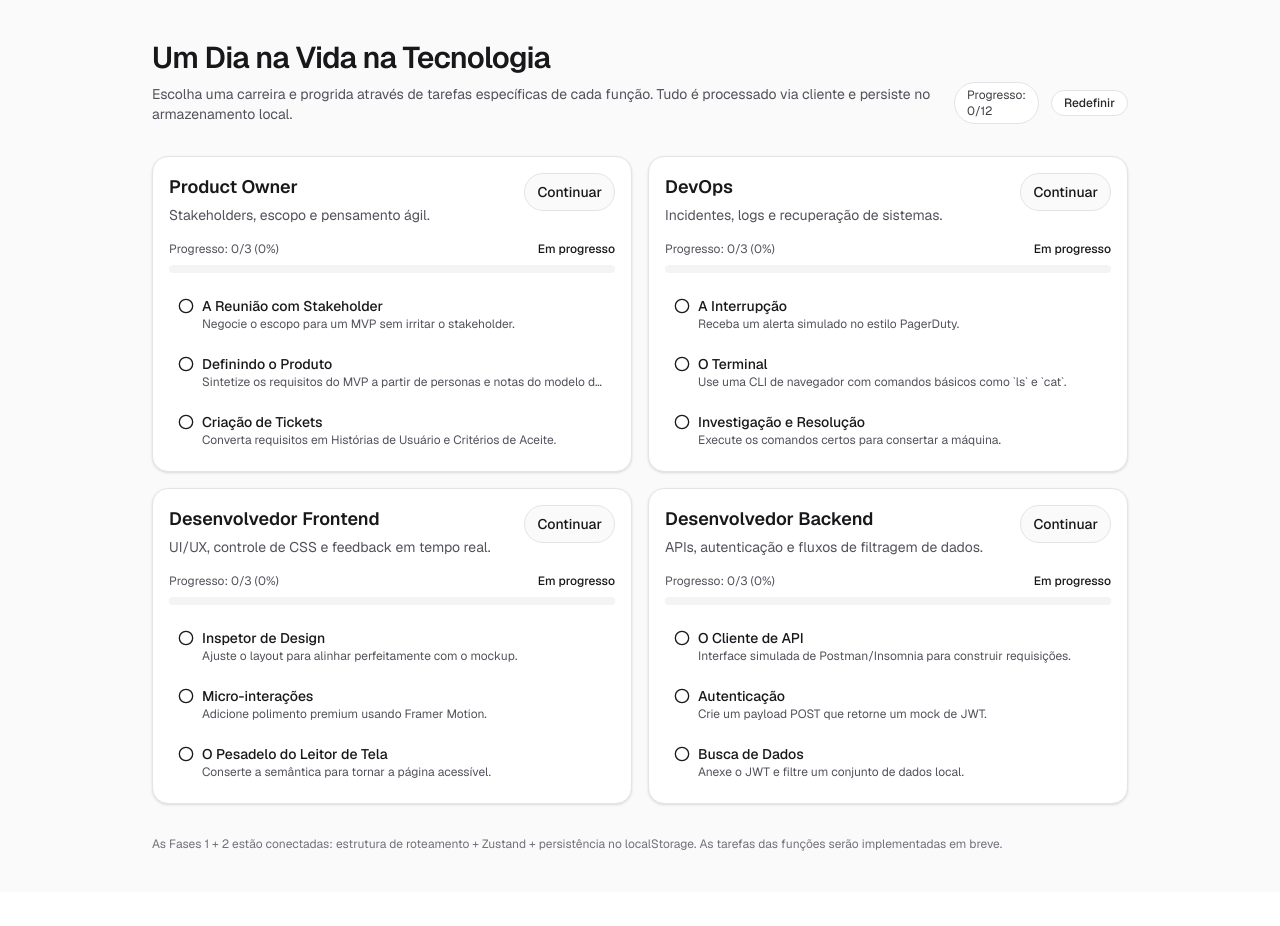
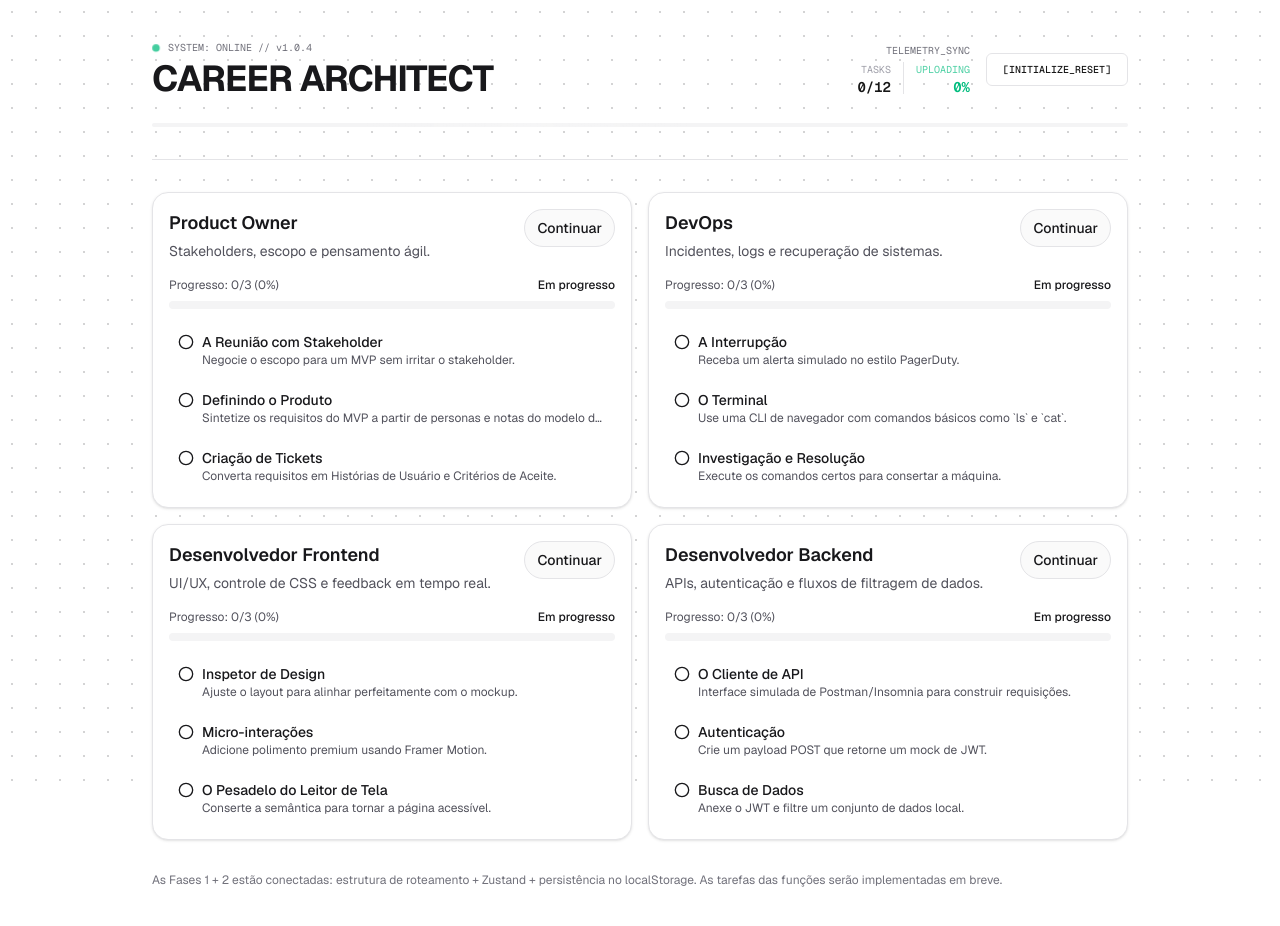
Before and after one commit to pmas98/projeto-carreiras, a Next.js app: page / in a window 1280 px wide. Before the commit the page ends 892 px from the top, so only its background shows below. Built offline with nearby package versions, Linux system fonts and the light colour scheme.

Commit message:
feat: implement command center header with telemetry

```diff
--- a/src/app/page.tsx
+++ b/src/app/page.tsx
@@ -18,30 +18,54 @@ export default function Dashboard() {
   );
 
   return (
-    <div className="flex flex-1 flex-col bg-zinc-50 dark:bg-black">
+    <div className="flex flex-1 flex-col">
       <div className="mx-auto w-full max-w-5xl px-4 py-10 sm:px-6">
-        <header className="flex flex-col gap-3 sm:flex-row sm:items-end sm:justify-between">
+        <header className="flex flex-col gap-6 border-b border-zinc-200 pb-8 dark:border-zinc-800">
+          <div className="flex flex-col gap-4 sm:flex-row sm:items-center sm:justify-between">
             <div>
-            <h1 className="text-3xl font-semibold tracking-tight text-zinc-900 dark:text-zinc-50">
-              Um Dia na Vida na Tecnologia
+              <div className="flex items-center gap-2 font-mono text-[10px] text-zinc-500">
+                <span className="flex h-2 w-2 rounded-full bg-emerald-500 animate-pulse-led" />
+                SYSTEM: ONLINE // v1.0.4
+              </div>
+              <h1 className="mt-1 text-3xl font-bold tracking-tight text-zinc-900 dark:text-zinc-50 sm:text-4xl">
+                CAREER ARCHITECT
               </h1>
-            <p className="mt-2 text-sm text-zinc-600 dark:text-zinc-300">
-              Escolha uma carreira e progrida através de tarefas específicas de cada função.
-              Tudo é processado via cliente e persiste no armazenamento local.
-            </p>
             </div>
 
-          <div className="flex items-center gap-3">
-            <div className="rounded-full border border-zinc-200 bg-white px-3 py-1 text-xs text-zinc-700 dark:border-zinc-800 dark:bg-zinc-950 dark:text-zinc-200">
-              Progresso: {totalCompleted}/{totalTasks}
+            <div className="flex items-center gap-4">
+              <div className="flex flex-col items-end gap-1 font-mono text-[10px]">
+                <span className="text-zinc-500">TELEMETRY_SYNC</span>
+                <div className="flex gap-3">
+                  <div className="flex flex-col items-end">
+                    <span className="text-zinc-400">TASKS</span>
+                    <span className="text-sm font-semibold">{totalCompleted}/{totalTasks}</span>
+                  </div>
+                  <div className="h-8 w-[1px] bg-zinc-200 dark:bg-zinc-800" />
+                  <div className="flex flex-col items-end text-emerald-500">
+                    <span className="opacity-70">UPLOADING</span>
+                    <span className="text-sm font-semibold">
+                      {totalTasks > 0 ? Math.round((totalCompleted / totalTasks) * 100) : 0}%
+                    </span>
+                  </div>
+                </div>
               </div>
               <button
                 type="button"
                 onClick={resetProgress}
-              className="rounded-full border border-zinc-200 bg-white px-3 py-1 text-xs font-medium text-zinc-800 transition hover:bg-zinc-100 dark:border-zinc-800 dark:bg-zinc-950 dark:text-zinc-50 dark:hover:bg-zinc-900"
+                className="group relative overflow-hidden rounded-md border border-zinc-200 bg-white px-4 py-2 font-mono text-[10px] font-medium transition-all hover:border-red-500/50 hover:text-red-500 dark:border-zinc-800 dark:bg-zinc-950"
               >
-              Redefinir
+                <span className="relative z-10">[INITIALIZE_RESET]</span>
+                <div className="absolute inset-0 z-0 bg-red-500/5 opacity-0 transition-opacity group-hover:opacity-100" />
               </button>
+            </div>
+          </div>
+
+          <div className="relative h-1 w-full overflow-hidden rounded-full bg-zinc-100 dark:bg-zinc-900">
+            <div
+              className="absolute inset-y-0 left-0 bg-emerald-500 transition-all duration-500"
+              style={{ width: `${totalTasks > 0 ? (totalCompleted / totalTasks) * 100 : 0}%` }}
+            />
+            <div className="absolute inset-0 w-1/3 bg-gradient-to-r from-transparent via-white/20 to-transparent animate-scan" />
           </div>
         </header>
 
```
Lines whose indentation alone changed are shown as unchanged.
